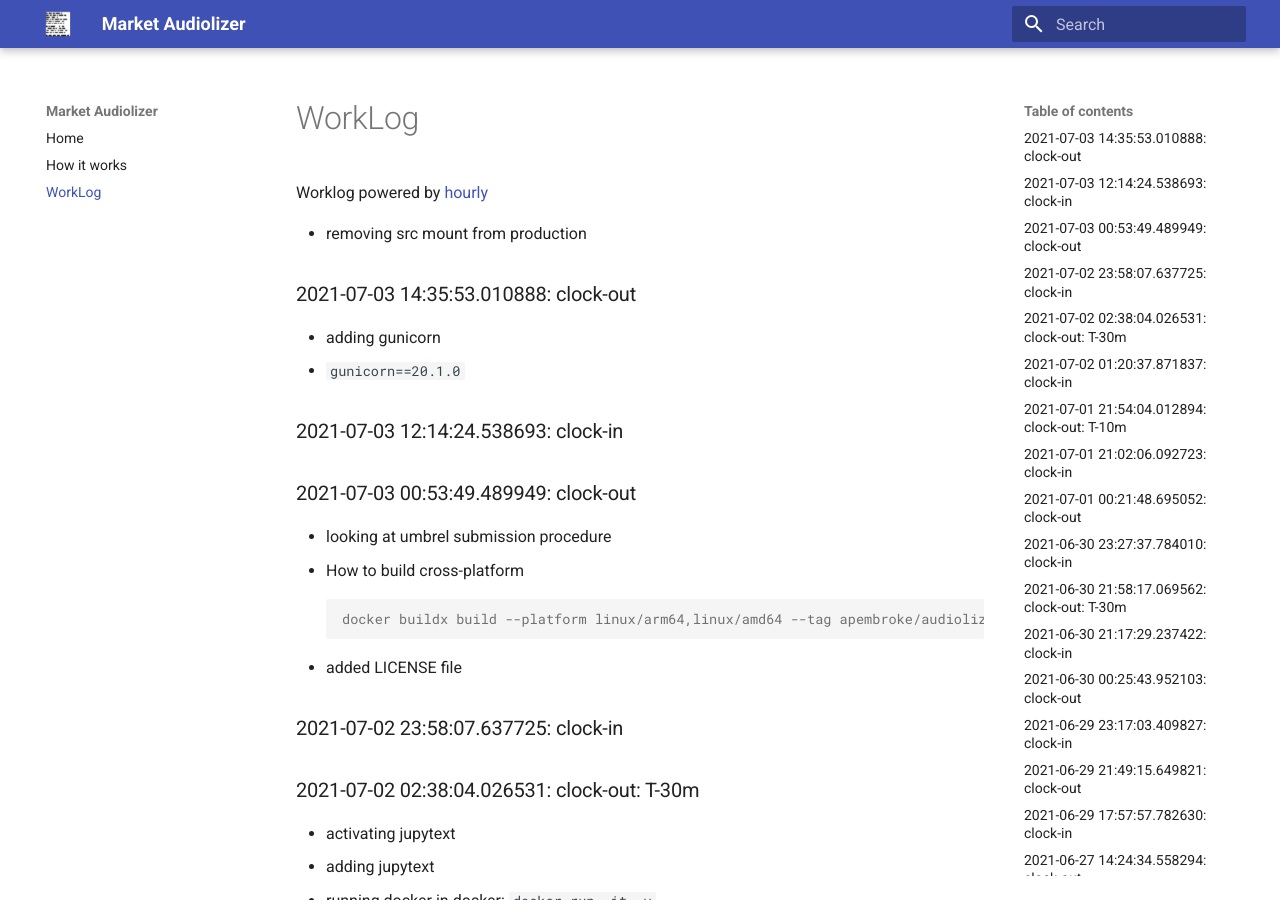
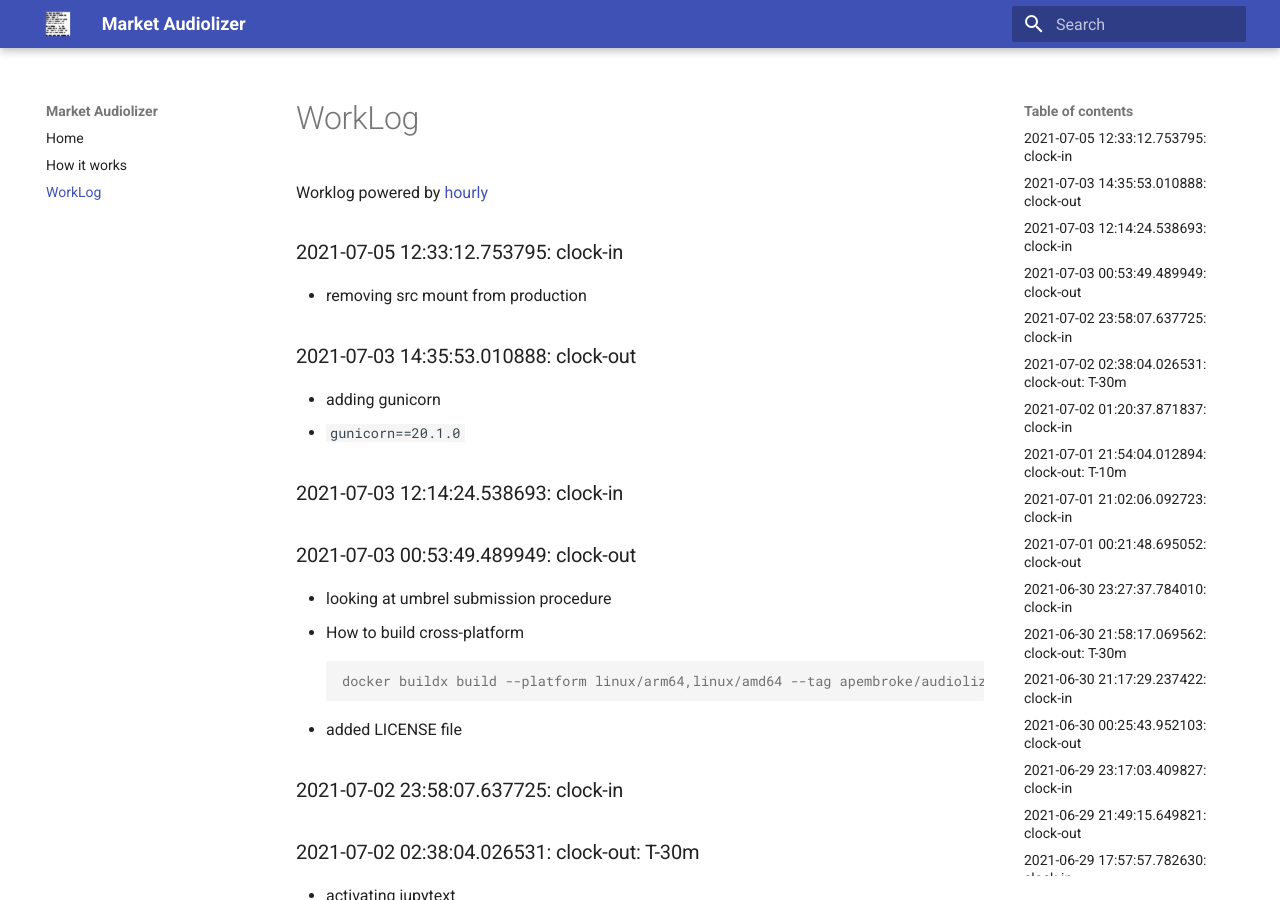
Before and after one commit to asherp/audiolizer, an MkDocs documentation site: the page built from docs/WorkLog.md, in a window 1280 px wide and 900 px high. Built offline with MkDocs 1.6.1 and Material for MkDocs 9.7.7, drawn with Linux system fonts in a browser that asks for light colours.

Commit message:
clock-in

```diff
--- a/WorkLog.md
+++ b/WorkLog.md
@@ -1,4 +1,8 @@
+
+### 2021-07-05 12:33:12.753795: clock-in
+
 * removing src mount from production
+
 ### 2021-07-03 14:35:53.010888: clock-out
 
 * adding gunicorn
```
